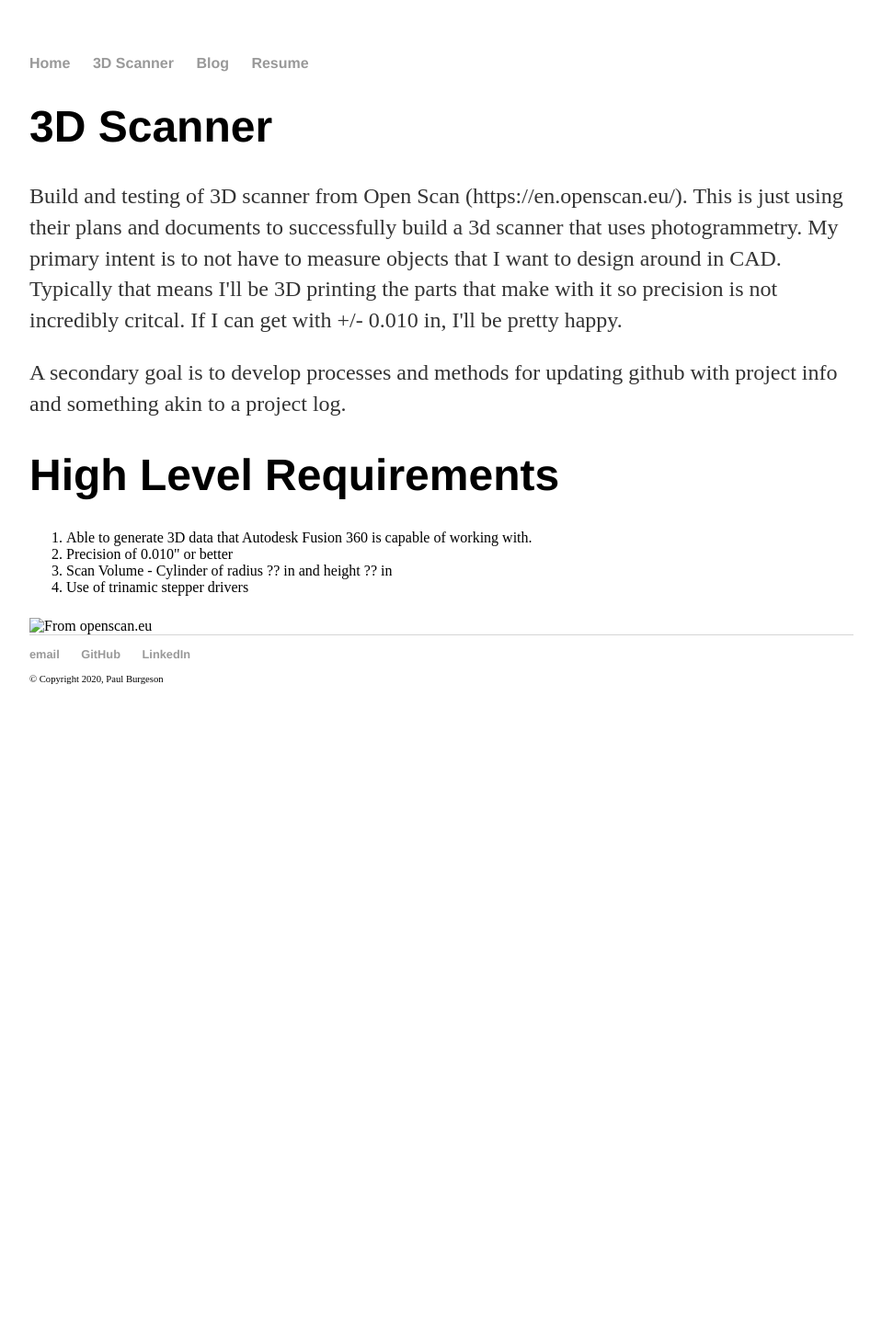
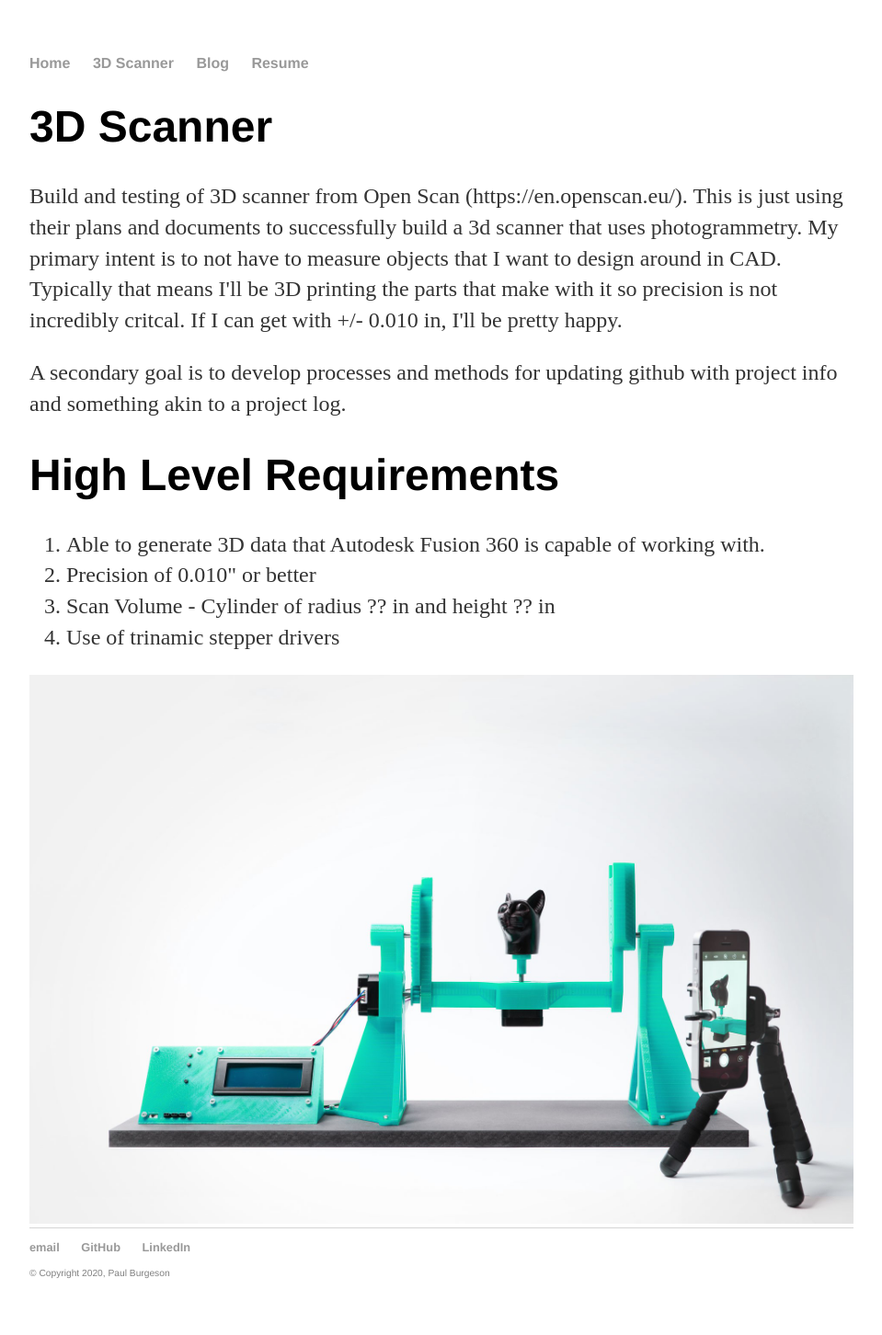
Before and after one commit to pburgeson/pburgeson.github.io, a Jekyll site: the page built from 3dscanner/index.html, in a window 1280 px wide. Shown: the whole page at 92% size, without its empty margins (160-1119 px from the left). Built offline with Jekyll 4.4.1, drawn with Linux system fonts in a browser that asks for light colours; before the commit the page ends 900 px from its top, so only the background shows below that.

Commit message:
bug fixes on 3D Scanner Image & Footer

```diff
--- a/3dscanner/index.html
+++ b/3dscanner/index.html
@@ -22,5 +22,4 @@ title: 3D Scanner
 		</ol>
 	</p>
 </div><!-- /.requirements -->
-
-<img src="../_assets/3dscanner/openscan_image.jpg" alt="From openscan.eu">
+<img src="../assets/3dscanner/openscan_image.jpg">
--- a/css/main.css
+++ b/css/main.css
@@ -28,6 +28,11 @@ p {
     line-height: 1.4em;
     color: #333;
 }
+ol {
+    font-size: 1.5em;
+    line-height: 1.4em;
+    color: #333;
+}
 footer {
     border-top: 1px solid #d5d5d5;
     font-size: .8em;
@@ -41,3 +46,12 @@ ul.posts {
 ul.posts li {
     list-style: none;
 }
+img {
+    max-width: 100%;
+    height: auto;
+}
+small {
+    font-family:'Helvetica', 'Arial', 'Sans-Serif';
+    font-size: .8em;
+    color: gray;
+}
```
Also changed, not shown: Gemfile (added, +7 -0 lines), Gemfile.lock (added), assets/3dscanner/openscan_image.jpg (renamed from _assets/3dscanner/openscan_image.jpg), assets/temp.txt (added).
